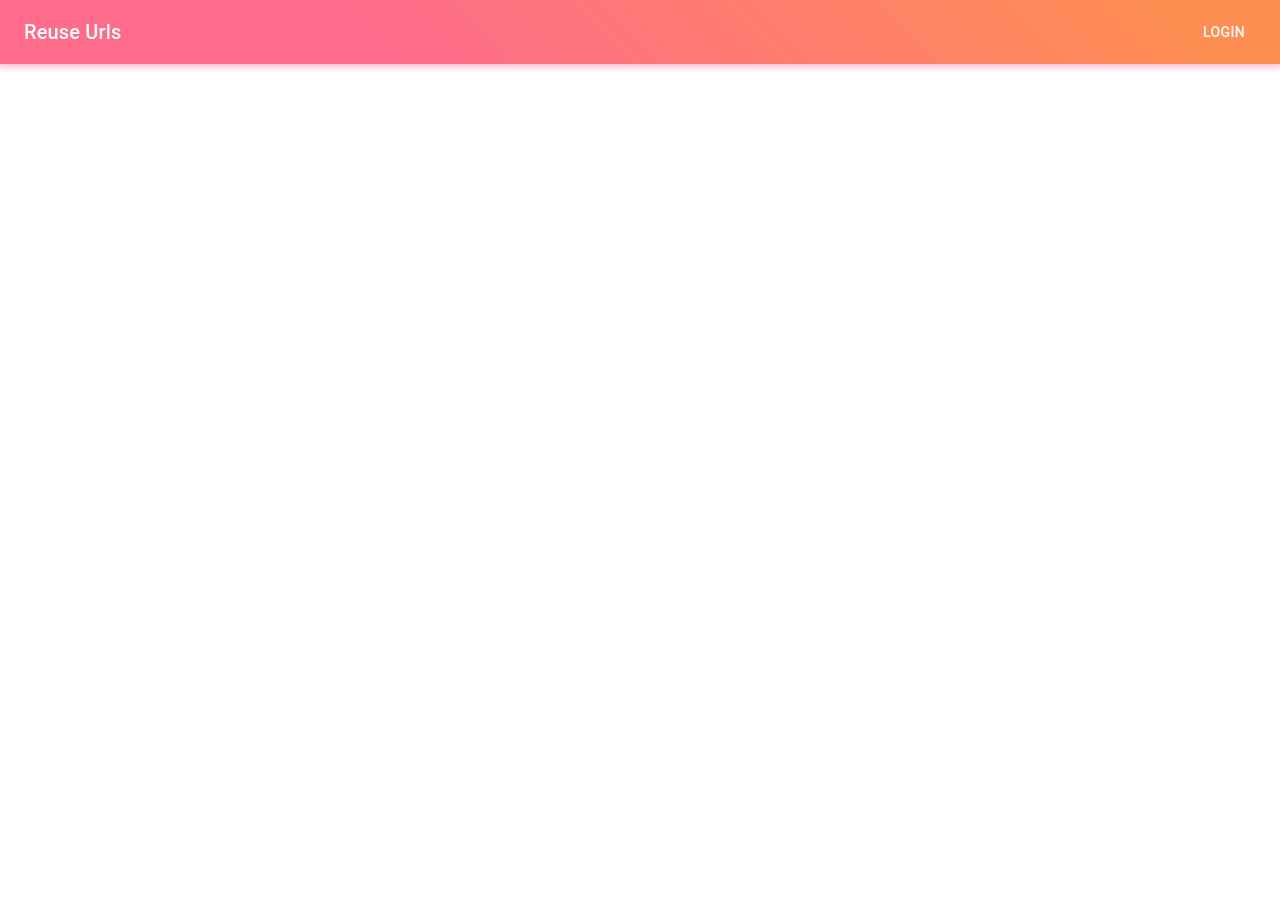
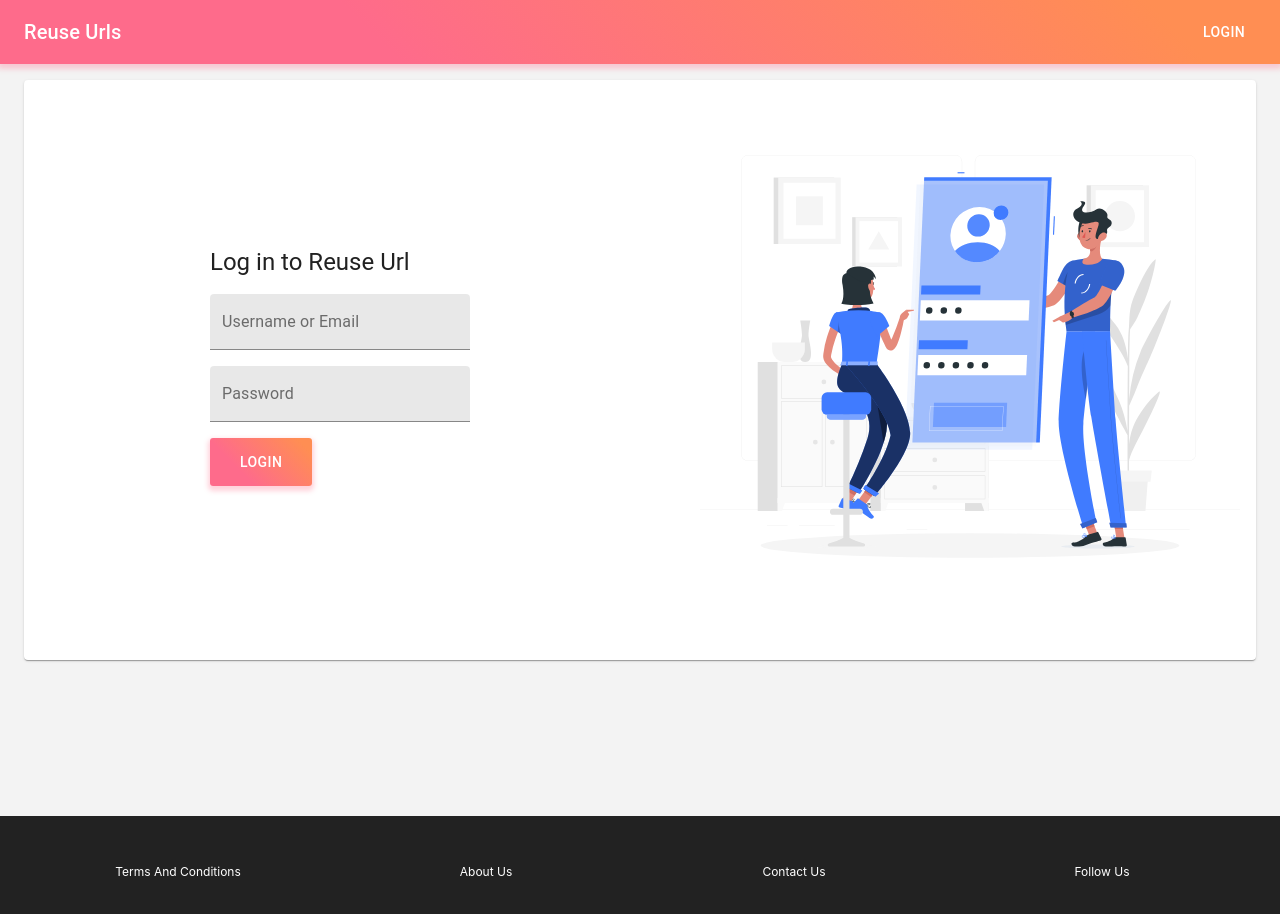
Before and after one commit to dilroop/ReuseUrl, a React (Create React App) app: page /login in a window 1280 px wide. Shown: the top 914 px of the page. Before the commit the page ends 800 px from the top, so only its background shows below. Built offline with nearby package versions, Linux system fonts and the light colour scheme; the HTML template or start-up script is replaced by a standard one.

Commit message:
login page added , ui updated of infopage and footer

```diff
--- a/src/App.js
+++ b/src/App.js
@@ -1,8 +1,9 @@
 import { ThemeProvider } from "@material-ui/styles";
 import React from "react";
-import AppBar from "./components/AppBar";
+import AppBar from "./components/home/AppBar";
 import InfoContent from "./components/home/InfoContent";
 import Footer from "./components/home/Footer";
+import Login from "./components/auth/Login";
 import reuseUrlTheme from "./reuseUrlTheme";
 import { Switch, Route } from "react-router-dom";
 
@@ -13,8 +14,10 @@ const App = () => {
             <Switch>
                 <Route exact path="/" component={InfoContent} />
                 <Route exact path="/home" component={InfoContent} />
-                <Route path="/footer" component={Footer} />
+                <Route exact path="/footer" component={Footer} />
+                <Route exact path="/login" component={Login} />
             </Switch>
+            <Footer />
         </ThemeProvider>
     );
 };
--- /dev/null
+++ b/src/components/auth/Login.js
@@ -0,0 +1,101 @@
+import Box from "@material-ui/core/Box";
+import Card from "@material-ui/core/Card";
+import CardContent from "@material-ui/core/CardContent";
+import Container from "@material-ui/core/Container";
+import Grid from "@material-ui/core/Grid";
+import { makeStyles } from "@material-ui/core/styles";
+import TextField from "@material-ui/core/TextField";
+import Typography from "@material-ui/core/Typography";
+import React from "react";
+import displayUtils from "../../utils/displayUtils";
+import ReButton from "../commonUIElements";
+
+const useStyles = makeStyles(theme => ({
+    root: {
+        flexGrow: 1
+    },
+    title: {
+        flexGrow: 1
+    },
+    textField: {
+        marginLeft: theme.spacing(0),
+        marginRight: theme.spacing(0),
+        marginTop: theme.spacing(2),
+        width: 260
+    },
+    background: {
+        flexGrow: 1,
+        background: "#f3f3f3",
+        border: 0,
+        minHeight: "90vh"
+    }
+}));
+
+export default function Login() {
+    const classes = useStyles();
+
+    const loginOnClick = () => {
+        alert("Not Implemented");
+    };
+
+    return (
+        <Box py={2} className={classes.background}>
+            <Container fixed>
+                <Box>
+                    <Card className={classes.card}>
+                        <CardContent>
+                            <Grid container fontWeight="fontWeightLight">
+                                <Grid item xs={12}>
+                                    <Box display={displayUtils.smDownVisible}>
+                                        <Box display="flex" justifyContent="center">
+                                            <img src="../images/login.svg" width="80%" />
+                                        </Box>
+                                    </Box>
+                                </Grid>
+
+                                <Grid item xs={12} md={6}>
+                                    <Box display="flex" justifyContent="center" alignItems="center" height="100%">
+                                        <Box px={2} py={4}>
+                                            <Typography variant="h5" component="h2" mb={2}>
+                                                Log in to Reuse Url
+                                            </Typography>
+                                            <TextField
+                                                id="usernameField"
+                                                label="Username or Email"
+                                                className={classes.textField}
+                                                type="text"
+                                                autoComplete="username"
+                                                variant="filled"
+                                            />
+                                            <br />
+                                            <TextField
+                                                id="passwordField"
+                                                label="Password"
+                                                className={classes.textField}
+                                                type="password"
+                                                autoComplete="password"
+                                                variant="filled"
+                                            />
+                                            <br />
+                                            <Box mt={2}>
+                                                <ReButton onClick={loginOnClick}>Login</ReButton>
+                                            </Box>
+                                        </Box>
+                                    </Box>
+                                </Grid>
+
+                                <Grid item xs={12} md={6}>
+                                    <Box display={displayUtils.mdUpVisible}>
+                                        <Box display="flex" justifyContent="flex-end">
+                                            <img src="../images/login.svg" width="90%" />
+                                        </Box>
+                                    </Box>
+                                </Grid>
+                            </Grid>
+                        </CardContent>
+                    </Card>
+                </Box>
+            </Container>
+        </Box>
+    );
+}
--- /dev/null
+++ b/src/components/commonUIElements.js
@@ -0,0 +1,14 @@
+import { styled } from "@material-ui/core/styles";
+import Button from "@material-ui/core/Button";
+
+const ReButton = styled(Button)({
+    background: "linear-gradient(45deg, #FE6B8B 30%, #FF8E53 90%)",
+    border: 0,
+    borderRadius: 3,
+    boxShadow: "0 3px 5px 2px rgba(255, 105, 135, .3)",
+    color: "white",
+    height: 48,
+    padding: "0 30px"
+});
+
+export default ReButton;
--- a/src/components/AppBar.js
+++ b/src/components/home/AppBar.js
@@ -4,13 +4,16 @@ import AppBar from "@material-ui/core/AppBar";
 import Toolbar from "@material-ui/core/Toolbar";
 import Typography from "@material-ui/core/Typography";
 import Button from "@material-ui/core/Button";
+import { Link } from "react-router-dom";
+import { useHistory } from "react-router-dom";
 
 const useStyles = makeStyles(theme => ({
     root: {
         flexGrow: 1
     },
     title: {
-        flexGrow: 1
+        flexGrow: 1,
+        cursor: "pointer"
     },
     background: {
         flexGrow: 1,
@@ -23,14 +26,21 @@ const useStyles = makeStyles(theme => ({
 
 export default function Bar() {
     const classes = useStyles();
+    let history = useHistory();
+
+    const onLogoClick = () => {
+        history.push("/");
+    };
 
     return (
         <AppBar position="sticky" elevation={0} className={classes.background}>
             <Toolbar>
-                <Typography variant="h6" className={classes.title} noWrap>
+                <Typography variant="h6" className={classes.title} noWrap onClick={onLogoClick}>
                     Reuse Urls
                 </Typography>
-                <Button color="inherit">Login</Button>
+                <Button color="inherit" component={Link} to="/login">
+                    Login
+                </Button>
             </Toolbar>
         </AppBar>
     );
--- a/src/components/home/Footer.js
+++ b/src/components/home/Footer.js
@@ -22,32 +22,24 @@ export default function Footer() {
             <Container fixed>
                 <Grid container>
                     <Grid item xs={12} sm={12} md={3}>
-                        <Typography gutterBottom>
-                            <Box textAlign="center" fontSize={12}>
+                        <Box textAlign="center" fontSize={12} my={2}>
                             Terms And Conditions
                         </Box>
-                        </Typography>
                     </Grid>
                     <Grid item xs={12} sm={12} md={3}>
-                        <Typography gutterBottom>
-                            <Box textAlign="center" fontSize={12}>
+                        <Box textAlign="center" fontSize={12} my={2}>
                             About Us
                         </Box>
-                        </Typography>
                     </Grid>
                     <Grid item xs={12} sm={12} md={3}>
-                        <Typography gutterBottom>
-                            <Box textAlign="center" fontSize={12}>
+                        <Box textAlign="center" fontSize={12} my={2}>
                             Contact Us
                         </Box>
-                        </Typography>
                     </Grid>
                     <Grid item xs={12} sm={12} md={3}>
-                        <Typography gutterBottom>
-                            <Box textAlign="center" fontSize={12}>
+                        <Box textAlign="center" fontSize={12} my={2}>
                             Follow Us
                         </Box>
-                        </Typography>
                     </Grid>
                 </Grid>
             </Container>
--- a/src/components/home/InfoContent.js
+++ b/src/components/home/InfoContent.js
@@ -1,24 +1,14 @@
 import Box from "@material-ui/core/Box";
-import Button from "@material-ui/core/Button";
 import Container from "@material-ui/core/Container";
 import Grid from "@material-ui/core/Grid";
-import { makeStyles, styled } from "@material-ui/core/styles";
+import { makeStyles } from "@material-ui/core/styles";
 import Typography from "@material-ui/core/Typography";
 import React from "react";
 import Lottie from "react-lottie";
 import animationData from "../../lottie/contentAnimation.json";
 import displayUtils from "../../utils/displayUtils";
-import Footer from "../../components/home/Footer";
-
-const ReButton = styled(Button)({
-    background: "linear-gradient(45deg, #FE6B8B 30%, #FF8E53 90%)",
-    border: 0,
-    borderRadius: 3,
-    boxShadow: "0 3px 5px 2px rgba(255, 105, 135, .3)",
-    color: "white",
-    height: 48,
-    padding: "0 30px"
-});
+import ReButton from "../commonUIElements";
+import { Link } from "react-router-dom";
 
 const defaultOptions = {
     loop: true,
@@ -67,7 +57,10 @@ export default function InfoContent() {
                                     stream or permanent link to your CV.
                                 </Typography>
                                 <Box mt={6}>
-                                    <ReButton onClick={signUpOnClick}>Sign Up</ReButton>
+                                    {/* todo: temp login button substitution */}
+                                    <ReButton onClick={signUpOnClick} component={Link} to="/login">
+                                        Login
+                                    </ReButton>
                                 </Box>
                             </Box>
                         </Box>
@@ -97,8 +90,6 @@ export default function InfoContent() {
                     </Box>
                 </Container>
             </Box>
-
-            <Footer />
         </Box>
     );
 }
```
Also changed, not shown: public/images/login.svg (added). Lines whose indentation alone changed are shown as unchanged.
